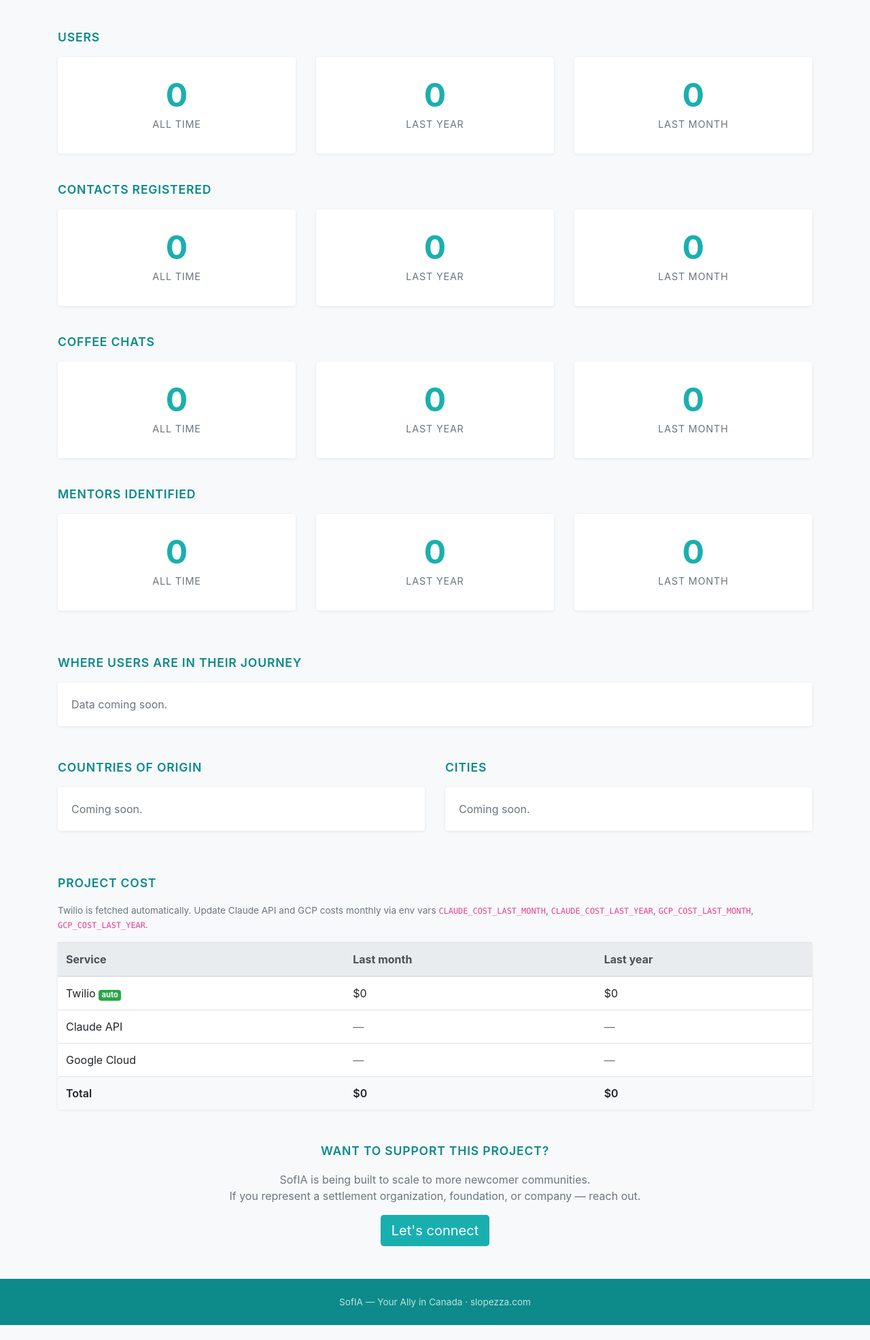
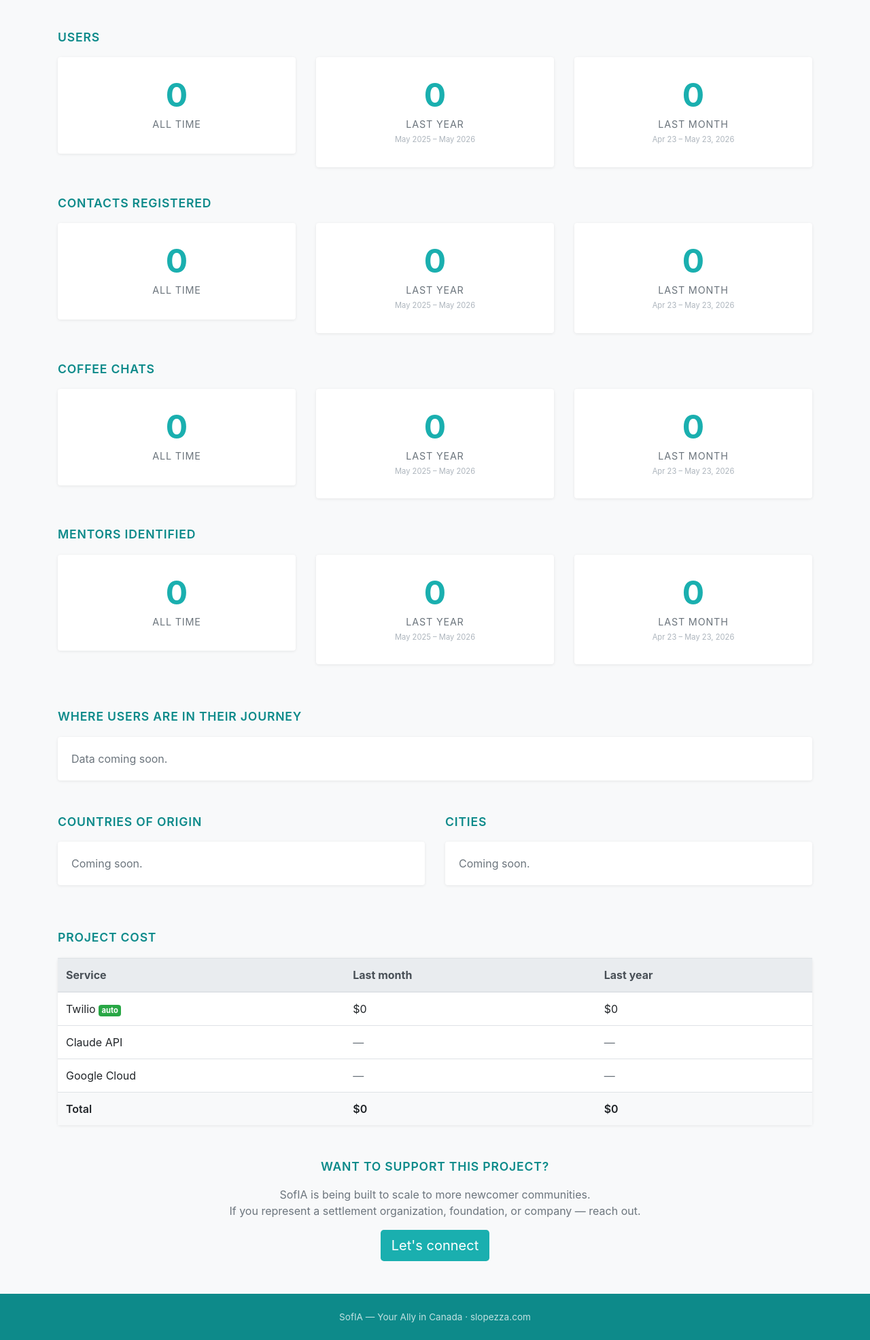
Before and after one commit to smlopezza/sofia-canada, a FastAPI app: page / in a window 1280 px wide. Shown: the part 554-2525 px from the top of the page at 68% size. Before the commit the page ends 2503 px from the top, so only its background shows below. Run offline with FastAPI, Linux system fonts and the light colour scheme; some libraries are stand-ins or nearby versions.

Commit message:
Add date ranges to stats cards; link slopezza.com in footer

```diff
--- a/app/dashboard.py
+++ b/app/dashboard.py
@@ -81,6 +81,11 @@ def _build_stats(lang: str) -> dict:
     now = datetime.utcnow()
     one_month_ago = now - timedelta(days=30)
     one_year_ago = now - timedelta(days=365)
+
+    date_ranges = {
+        "year": f"{one_year_ago.strftime('%b %Y')} – {now.strftime('%b %Y')}",
+        "month": f"{one_month_ago.strftime('%b %d')} – {now.strftime('%b %d, %Y')}",
+    }
 
     users = get_all_users()
     all_contacts = get_all_contacts()
@@ -181,6 +186,7 @@ def _build_stats(lang: str) -> dict:
             "last_month": _total_cost("last_month"),
             "last_year": _total_cost("last_year"),
         },
+        "date_ranges": date_ranges,
     }
 
 
@@ -204,6 +210,7 @@ def home(request: Request, lang: str = "en"):
         "request": request,
         "stats": stats,
         "lang": lang,
+        "date_ranges": stats.get("date_ranges", {}),
     })
 
 
--- a/app/templates/impact.html
+++ b/app/templates/impact.html
@@ -34,7 +34,7 @@
   <div class="row mb-5">
     <div class="col-md-10 offset-md-1">
       <div class="mission-box">
-        <p class="mb-0" style="font-size:1.05rem;">
+        <p class="mb-0 mission-text">
           {% if lang == 'es' %}
             SofIA es una compañera de IA bilingüe para recién llegados latinos en Canadá que aún no trabajan en su profesión.
             Vive en WhatsApp — sin aplicaciones que descargar, sin formularios.
@@ -64,12 +64,14 @@
       <div class="card stat-card">
         <div class="stat-number">{{ stats.users.year }}</div>
         <div class="stat-label">{% if lang == 'es' %}Último año{% else %}Last year{% endif %}</div>
+        <div class="stat-date-range">{{ stats.date_ranges.year }}</div>
       </div>
     </div>
     <div class="col-6 col-md-4">
       <div class="card stat-card">
         <div class="stat-number">{{ stats.users.month }}</div>
         <div class="stat-label">{% if lang == 'es' %}Último mes{% else %}Last month{% endif %}</div>
+        <div class="stat-date-range">{{ stats.date_ranges.month }}</div>
       </div>
     </div>
   </div>
@@ -87,12 +89,14 @@
       <div class="card stat-card">
         <div class="stat-number">{{ stats.contacts.year }}</div>
         <div class="stat-label">{% if lang == 'es' %}Último año{% else %}Last year{% endif %}</div>
+        <div class="stat-date-range">{{ stats.date_ranges.year }}</div>
       </div>
     </div>
     <div class="col-6 col-md-4">
       <div class="card stat-card">
         <div class="stat-number">{{ stats.contacts.month }}</div>
         <div class="stat-label">{% if lang == 'es' %}Último mes{% else %}Last month{% endif %}</div>
+        <div class="stat-date-range">{{ stats.date_ranges.month }}</div>
       </div>
     </div>
   </div>
@@ -110,12 +114,14 @@
       <div class="card stat-card">
         <div class="stat-number">{{ stats.chats.year }}</div>
         <div class="stat-label">{% if lang == 'es' %}Último año{% else %}Last year{% endif %}</div>
+        <div class="stat-date-range">{{ stats.date_ranges.year }}</div>
       </div>
     </div>
     <div class="col-6 col-md-4">
       <div class="card stat-card">
         <div class="stat-number">{{ stats.chats.month }}</div>
         <div class="stat-label">{% if lang == 'es' %}Último mes{% else %}Last month{% endif %}</div>
+        <div class="stat-date-range">{{ stats.date_ranges.month }}</div>
       </div>
     </div>
   </div>
@@ -133,12 +139,14 @@
       <div class="card stat-card">
         <div class="stat-number">{{ stats.mentors.year }}</div>
         <div class="stat-label">{% if lang == 'es' %}Último año{% else %}Last year{% endif %}</div>
+        <div class="stat-date-range">{{ stats.date_ranges.year }}</div>
       </div>
     </div>
     <div class="col-6 col-md-4">
       <div class="card stat-card">
         <div class="stat-number">{{ stats.mentors.month }}</div>
         <div class="stat-label">{% if lang == 'es' %}Último mes{% else %}Last month{% endif %}</div>
+        <div class="stat-date-range">{{ stats.date_ranges.month }}</div>
       </div>
     </div>
   </div>
@@ -152,8 +160,8 @@
       {% for item in stats.journey %}
       <div class="mb-3">
         <div class="d-flex justify-content-between mb-1">
-          <span style="font-size:0.9rem;">{{ item.state }}</span>
-          <span style="font-size:0.9rem;color:#6c757d;">{{ item.count }}</span>
+          <span class="journey-state">{{ item.state }}</span>
+          <span class="journey-count">{{ item.count }}</span>
         </div>
         <div class="journey-bar">
           <div class="journey-fill" style="width: {{ (item.count / max_count * 100) | int }}%"></div>
@@ -200,10 +208,6 @@
 
   <!-- Costs -->
   <p class="section-title">{% if lang == 'es' %}Costo del proyecto{% else %}Project cost{% endif %}</p>
-  <p class="text-muted mb-3" style="font-size:0.85rem;">
-    {% if lang == 'es' %}Twilio se obtiene automáticamente. Claude API y GCP se actualizan con las variables de entorno <code>CLAUDE_COST_LAST_MONTH</code>, <code>CLAUDE_COST_LAST_YEAR</code>, <code>GCP_COST_LAST_MONTH</code>, <code>GCP_COST_LAST_YEAR</code>.
-    {% else %}Twilio is fetched automatically. Update Claude API and GCP costs monthly via env vars <code>CLAUDE_COST_LAST_MONTH</code>, <code>CLAUDE_COST_LAST_YEAR</code>, <code>GCP_COST_LAST_MONTH</code>, <code>GCP_COST_LAST_YEAR</code>.{% endif %}
-  </p>
   <div class="card mb-5">
     <div class="table-responsive">
       <table class="table mb-0">
@@ -216,7 +220,7 @@
         </thead>
         <tbody>
           <tr>
-            <td>Twilio <span class="badge badge-success" style="font-size:0.7rem;">auto</span></td>
+            <td>Twilio <span class="badge badge-success badge-auto">auto</span></td>
             <td>{% if stats.costs.twilio.last_month is not none %}${{ stats.costs.twilio.last_month }}{% else %}<span class="text-muted">—</span>{% endif %}</td>
             <td>{% if stats.costs.twilio.last_year is not none %}${{ stats.costs.twilio.last_year }}{% else %}<span class="text-muted">—</span>{% endif %}</td>
           </tr>
@@ -230,7 +234,7 @@
             <td>{% if stats.costs.gcp.last_month %}${{ stats.costs.gcp.last_month }}{% else %}<span class="text-muted">—</span>{% endif %}</td>
             <td>{% if stats.costs.gcp.last_year %}${{ stats.costs.gcp.last_year }}{% else %}<span class="text-muted">—</span>{% endif %}</td>
           </tr>
-          <tr style="font-weight:600;background-color:#f8f9fa;">
+          <tr class="cost-total-row">
             <td>Total</td>
             <td>{% if stats.total_cost.last_month is not none %}${{ stats.total_cost.last_month }}{% else %}<span class="text-muted">—</span>{% endif %}</td>
             <td>{% if stats.total_cost.last_year is not none %}${{ stats.total_cost.last_year }}{% else %}<span class="text-muted">—</span>{% endif %}</td>
@@ -252,8 +256,7 @@
         If you represent a settlement organization, foundation, or company — reach out.
       {% endif %}
     </p>
-    <a href="mailto:sandritamlz@gmail.com" class="btn btn-lg"
-       style="background-color: var(--teal); color: white; border: none;">
+    <a href="mailto:slopezza@outlook.com" class="btn btn-lg btn-teal">
       {% if lang == 'es' %}Conectemos{% else %}Let's connect{% endif %}
     </a>
   </div>
@@ -262,7 +265,7 @@
 
 <div class="sofia-footer">
   <div class="container text-center">
-    <p class="mb-0">SofIA — {% if lang == 'es' %}Tu aliada en Canadá{% else %}Your Ally in Canada{% endif %} · slopezza.com</p>
+    <p class="mb-0">SofIA — {% if lang == 'es' %}Tu aliada en Canadá{% else %}Your Ally in Canada{% endif %} · <a href="https://www.slopezza.com" target="_blank" class="footer-link">slopezza.com</a></p>
   </div>
 </div>
 
--- a/static/css/styles.css
+++ b/static/css/styles.css
@@ -68,3 +68,13 @@ body { background-color: #f8f9fa; }
 
 .mission-box { border-left: 4px solid var(--teal); padding: 1rem 1.5rem;
                background-color: var(--teal-light); border-radius: 0 8px 8px 0; }
+.mission-text { font-size: 1.05rem; }
+.stat-date-range { font-size: 0.7rem; color: #adb5bd; margin-top: 0.2rem; }
+.journey-state { font-size: 0.9rem; }
+.journey-count { font-size: 0.9rem; color: #6c757d; }
+.badge-auto { font-size: 0.7rem; }
+.cost-total-row { font-weight: 600; background-color: #f8f9fa; }
+.btn-teal { background-color: var(--teal); color: white; border: none; }
+.btn-teal:hover { background-color: var(--teal-dark); color: white; }
+.footer-link { color: rgba(255,255,255,0.75); }
+.footer-link:hover { color: white; }
```
